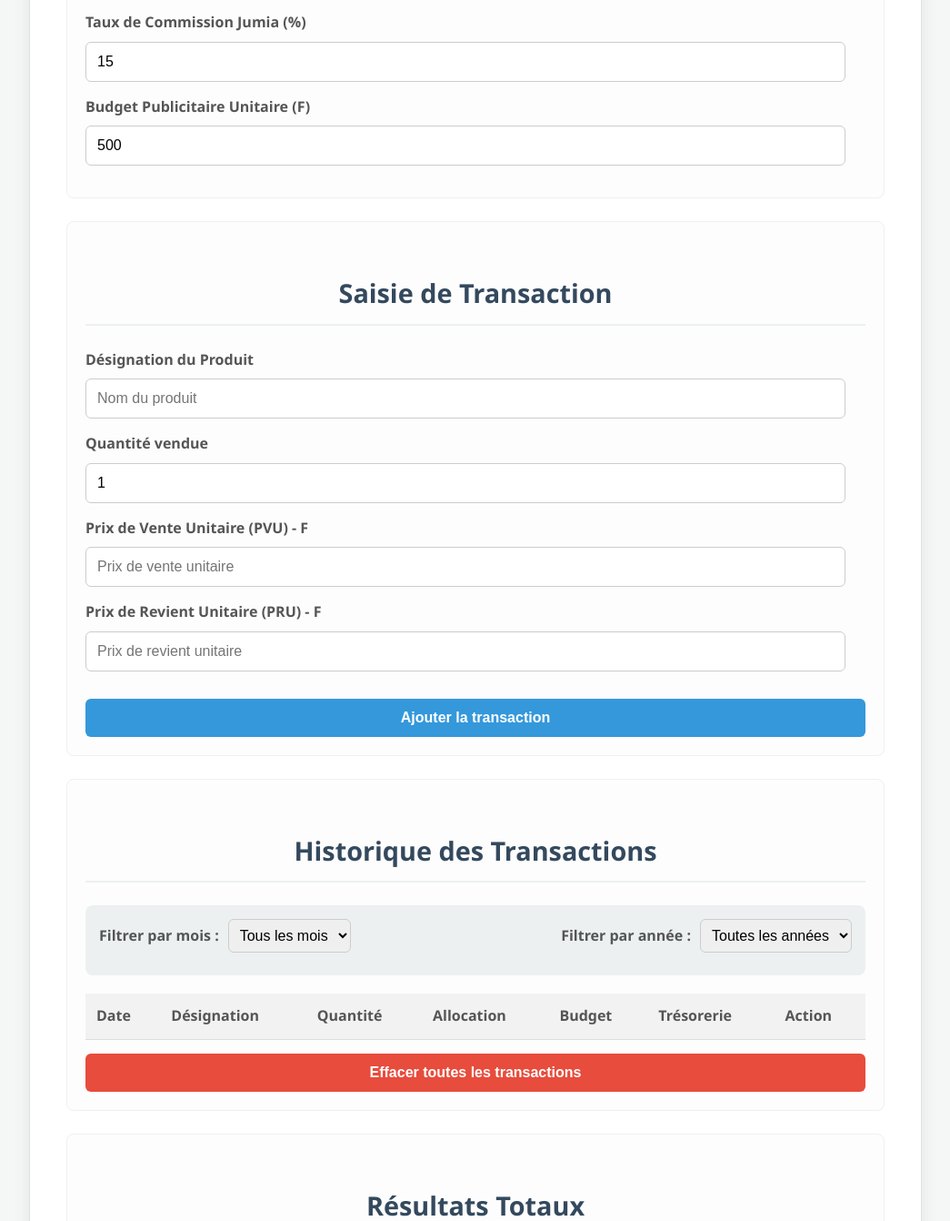
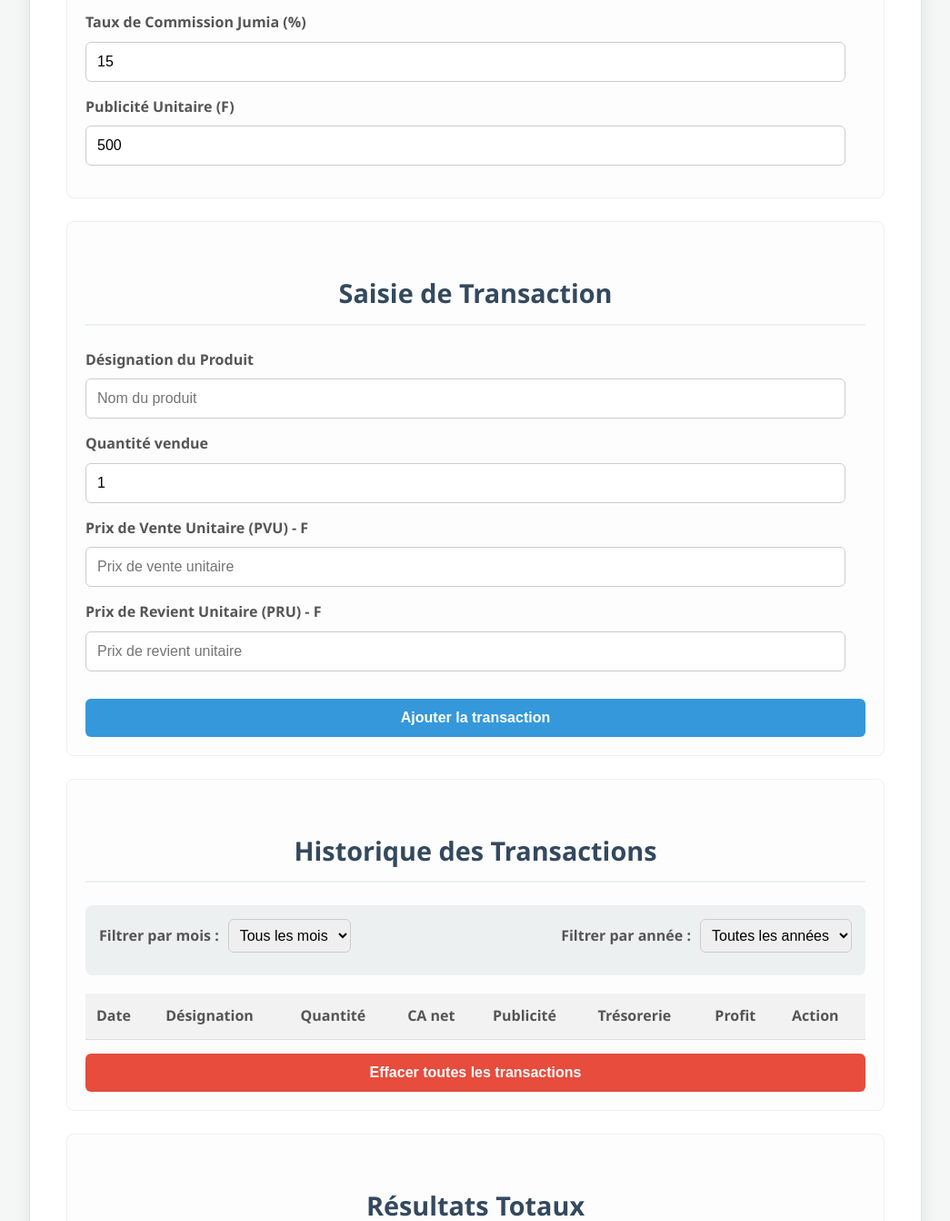
Before and after one commit to Mamkone/ma-gesfin-jumia, a plain HTML site: page index.html in a window 1280 px wide. Shown: the part 576-1918 px from the top of the page at 91% size, without its empty margins (117-1162 px from the left). Drawn offline with Linux system fonts and the light colour scheme.

Commit message:
Update index.html

```diff
--- a/index.html
+++ b/index.html
@@ -27,7 +27,7 @@
                 <input type="number" id="tauxCommissionJumia" value="15" min="0" max="100">
             </div>
             <div class="input-group">
-                <label for="budgetPublicitaireUnitaire">Budget Publicitaire Unitaire (F)</label>
+                <label for="budgetPublicitaireUnitaire">Publicité Unitaire (F)</label>
                 <input type="number" id="budgetPublicitaireUnitaire" value="500" min="0">
             </div>
         </div>
@@ -89,9 +89,10 @@
                         <th>Date</th>
                         <th>Désignation</th>
                         <th>Quantité</th>
-                        <th>Allocation</th>
-                        <th>Budget</th>
+                        <th>CA net</th>
+                        <th>Publicité</th>
                         <th>Trésorerie</th>
+                        <th>Profit</th>
                         <th>Action</th>
                     </tr>
                 </thead>
```
